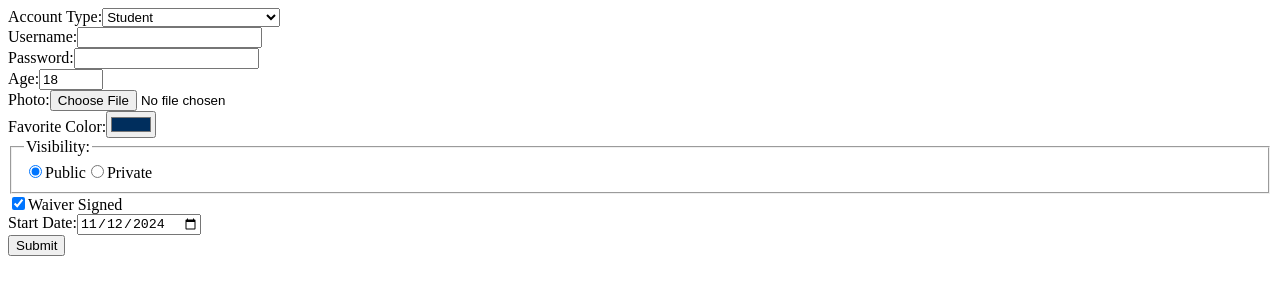
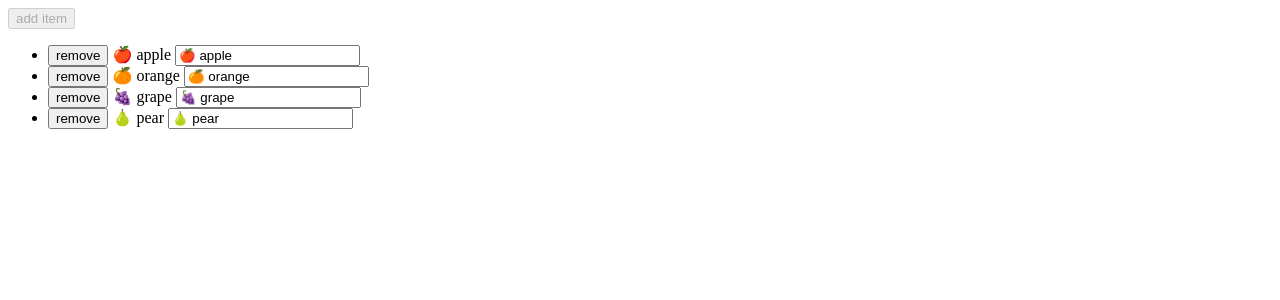
Before and after one commit to homayunmmdy/Epic-React, a React (Vite) app: page / in a window 1280 px wide. Shown: the top 300 px of the page. Built offline with nearby package versions, Linux system fonts and the light colour scheme.

Commit message:
key for the list of the items

```diff
--- a/src/App.tsx
+++ b/src/App.tsx
@@ -1,99 +1,41 @@
+import { useState } from "react";
 import { useErrorBoundary } from "react-error-boundary";
 
+const allItems = [
+  { id: 'apple', value: '🍎 apple' },
+  { id: 'orange', value: '🍊 orange' },
+  { id: 'grape', value: '🍇 grape' },
+  { id: 'pear', value: '🍐 pear' },
+]
 const App = () => {
-  const { showBoundary } = useErrorBoundary();
+  const [items, setItems] = useState(allItems)
+
+	function addItem() {
+		const itemIds = items.map(i => i.id)
+		const itemToAdd = allItems.find(i => !itemIds.includes(i.id))
+		if (itemToAdd) setItems([...items, itemToAdd])
+	}
+
+	function removeItem(id: string) {
+		setItems(items.filter(i => i.id !== id))
+	}
+
+
   return (
-    <form
-      action="api/onboarding"
-      method="POST"
-      encType="multipart/form-data"
-      onSubmit={(event) => {
-        try {
-          event.preventDefault();
-          const formData = new FormData(event.currentTarget);
-          console.log(Object.fromEntries(formData));
-          const accountType = formData.get("accounType") as string;
-          console.log(accountType.toUpperCase());
-        } catch (error) {
-          showBoundary(error)
-        }
-      }}
-    >
-      <input type="hidden" name="orgId" value="123" />
-      <div>
-        <label htmlFor="accountTypeSelection">Account Type:</label>
-        <select
-          id="accountTypeSelection"
-          name="accountType"
-          defaultValue="student"
-        >
-          <option value="">--Please select an option--</option>
-          <option value="admin">Admin</option>
-          <option value="teacher">Teacher</option>
-          <option value="parent">Parent</option>
-          <option value="student">Student</option>
-        </select>
-      </div>
-      <div>
-        <label htmlFor="usernameInput">Username:</label>
-        <input id="usernameInput" name="username" />
-      </div>
-      <div>
-        <label htmlFor="passwordInput">Password:</label>
-        <input id="passwordInput" name="password" type="password" />
-      </div>
-      <div>
-        <label htmlFor="ageInput">Age:</label>
-        <input
-          id="ageInput"
-          name="age"
-          type="number"
-          min="0"
-          max="200"
-          defaultValue={18}
-        />
-      </div>
-      <div>
-        <label htmlFor="photoInput">Photo:</label>
-        <input id="photoInput" name="photo" type="file" accept="image/*" />
-      </div>
-      <div>
-        <label htmlFor="colorInput">Favorite Color:</label>
-        <input
-          id="colorInput"
-          name="color"
-          type="color"
-          defaultValue="#002E5D"
-        />
-      </div>
-      <fieldset>
-        <legend>Visibility:</legend>
-        <label>
-          <input name="visibility" type="radio" value="public" defaultChecked />
-          Public
-        </label>
-        <label>
-          <input name="visibility" type="radio" value="private" />
-          Private
-        </label>
-      </fieldset>
-      <div>
-        <label>
-          <input name="waiver" type="checkbox" defaultChecked />
-          Waiver Signed
-        </label>
-      </div>
-      <div>
-        <label htmlFor="startDateInput">Start Date:</label>
-        <input
-          id="startDateInput"
-          name="startDate"
-          type="date"
-          defaultValue={new Date().toISOString().slice(0, 10)}
-        />
-      </div>
-      <button type="submit">Submit</button>
-    </form>
+    <div className="keys">
+			<button disabled={items.length >= allItems.length} onClick={addItem}>
+				add item
+			</button>
+			<ul>
+				{items.map(item => (
+					<li key={item.id}>
+						<button onClick={() => removeItem(item.id)}>remove</button>{' '}
+						<label htmlFor={`${item.id}-input`}>{item.value}</label>{' '}
+						<input id={`${item.id}-input`} defaultValue={item.value} />
+					</li>
+				))}
+			</ul>
+		</div>
   );
 };
 
```
